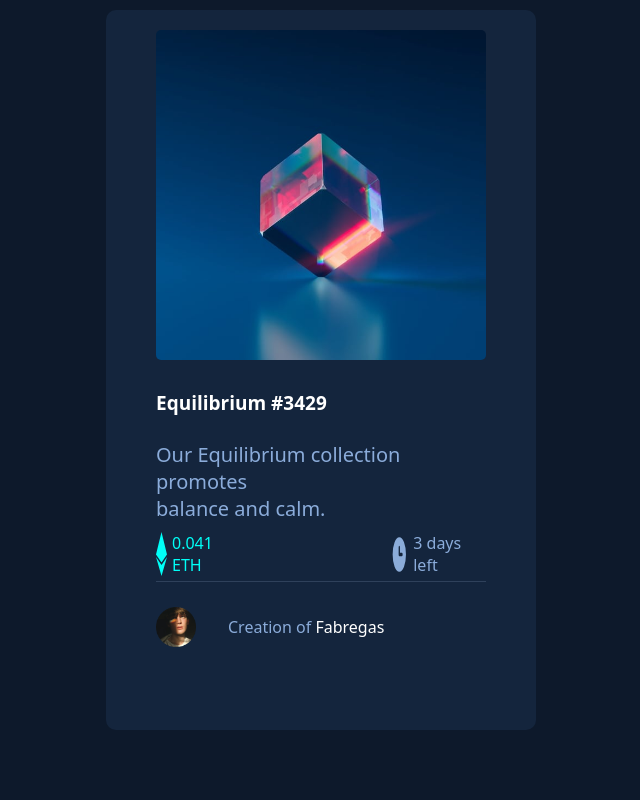
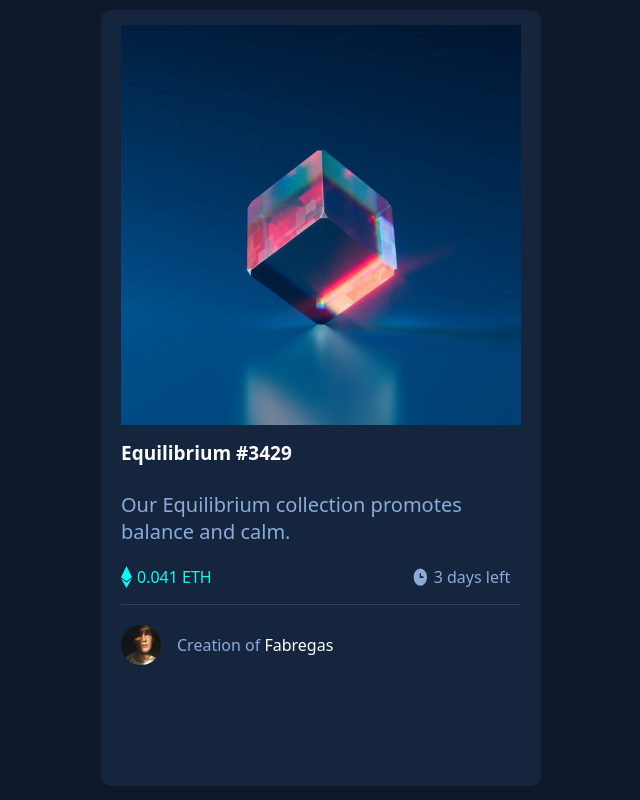
Before and after one commit to Samuel2228/nft-preview-card, a plain HTML site: page index.html in a window 1280 px wide. Shown: the whole page, without its empty margins (319-959 px from the left). Drawn offline with Linux system fonts and the light colour scheme.

Commit message:
new change

```diff
--- a/index.html
+++ b/index.html
@@ -16,8 +16,9 @@
 
     <div class="container">
       <div class="main-container">
-        <header>
-            <img class="header-image" src="./images/image-equilibrium.jpg" alt="">
+        <div class="control-container">
+          <header>
+            <img class="header-image" src="./images/image-equilibrium.jpg" alt="" height="400" width="500">
         </header>
         <div class="heading">
           <h1>Equilibrium #3429</h1>
@@ -42,6 +43,7 @@
           <p>Creation of <span>Fabregas</span></p>
         </div>
       </div>
+        </div>
     </div>
 
   <!-- Equilibrium #3429
--- a/style.css
+++ b/style.css
@@ -13,34 +13,33 @@ background-color: hsl(217, 54%, 11%);
 .main-container {
     /* border: 1px solid red; */
     background-position: center;
-    height: 90vh;
+    height: 97vh;
     border-radius: 10px;
-    width: 430px;
+    width: 440px;
     background-color: hsl(216, 50%, 16%);
     display: flex;
     /* align-self: center; */
     /* justify-content: center; */
     flex-direction: column;
-    padding-left: 50px;
-    padding-right: 50px;
+    padding-left: 20px;
+    padding-right: 20px;
     margin: auto;
     margin-top: 10px;
 }
 
 
-
-.header-image {
-    width: 100%;
-    margin-top: 20px;
-    border-radius: 5px;
+header {
+    /* outline: 1px solid green; */
+    display: flex;
+    justify-items: center;
+    margin-top: 15px;
 }
 .heading {
     display: flex;
     flex-direction: column;
     justify-content: center;
     /* outline: 1px solid red; */
-    margin-top: 10px;
-    /* align-items: center; */
+    /* margin-top: 10px; */
 }
 
 .heading h1 {
@@ -66,7 +65,7 @@ footer {
     border: none;
     border-bottom: 1px solid hsl(215, 32%, 27%);
     /* border: 1px solid; */
-    gap: 148px;
+    gap: 200px;
     padding-bottom: 5px;
     /* width: 100%; */
     height: 50px;
@@ -81,14 +80,11 @@ footer {
 }
 
 .paragraph-1 {
-    /* background-color: hsl(215, 32%, 27%); */
-    /* display: flex;
-    border: 1px solid red; */
     color: hsl(178, 100%, 50%);
 }
 
 .paragraph-2 {
-    color: hsl(215, 51%, 70%);;
+    color: hsl(215, 51%, 70%);
 }
 
 
@@ -116,10 +112,10 @@ footer {
     /* border: 1px solid; */
     height: 50px;
     display: flex;
-    gap: 2rem;
+    gap: 1rem;
     /* justify-content: space-between; */
     align-items: center;
-    margin-top: 20px;
+    margin-top: 15px;
 }
 
 
@@ -135,7 +131,6 @@ footer {
     width: 40px;
 }
 
-
 @media only screen and (max-width: 600px) {
     .main-container {
         flex-direction: column;
```
